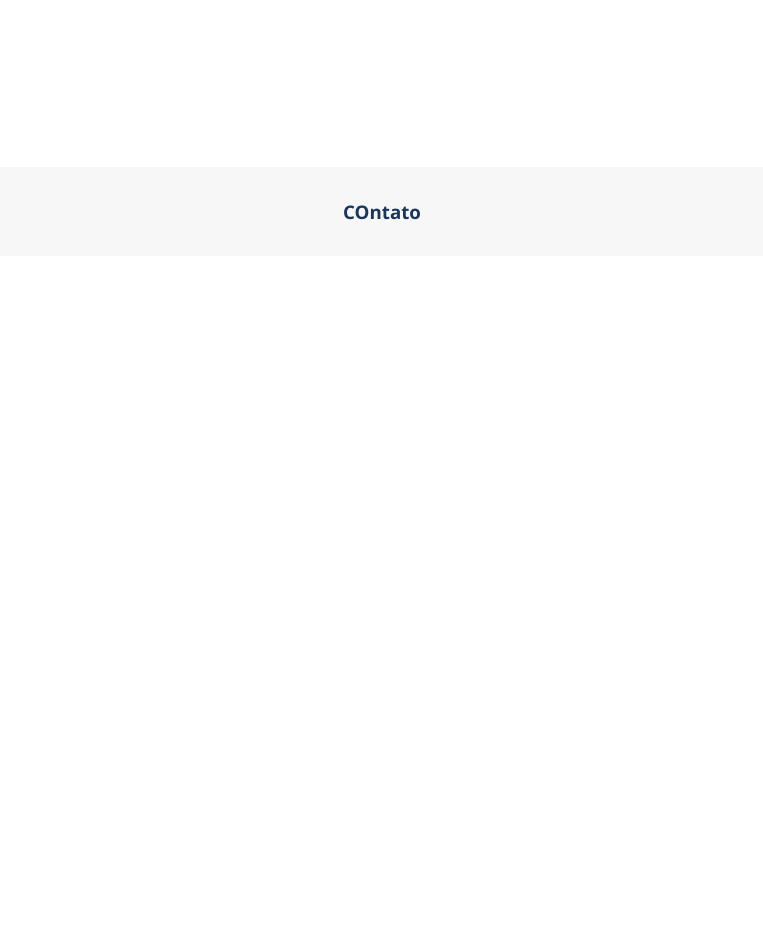
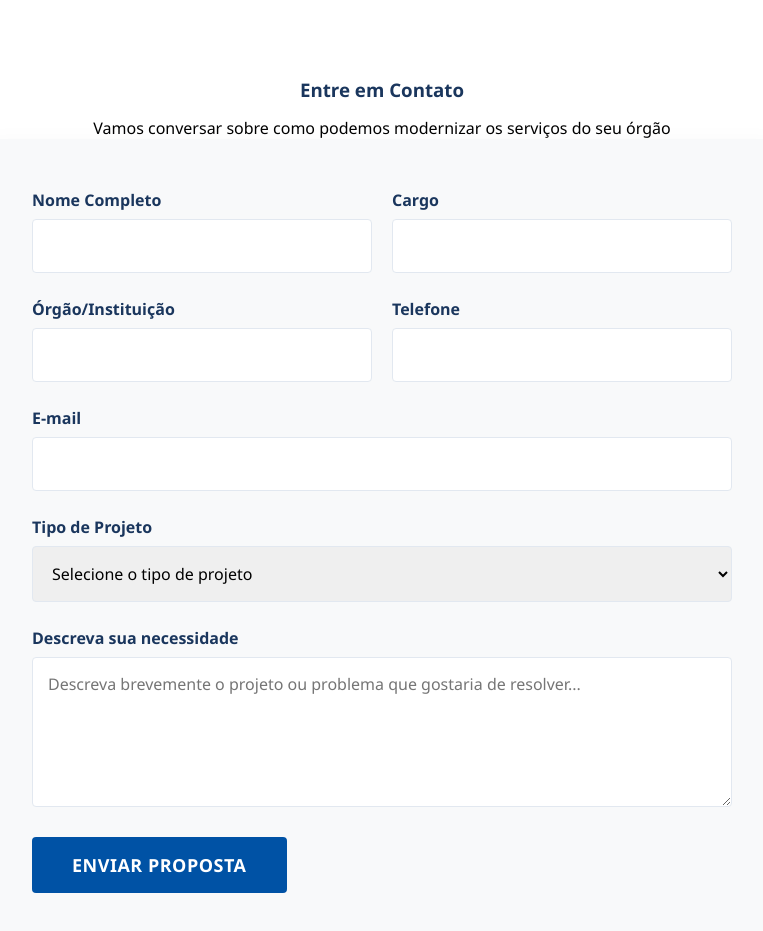
Before and after one commit to j0ttaape/GovTec-TCC, a React (Vite) app in the folder frontend/: page / in a window 1280 px wide. Shown: the part 3480-4411 px from the top of the page, without its empty margins (258-1021 px from the left). Before the commit the page ends 3736 px from the top, so only its background shows below. Built offline with nearby package versions, Linux system fonts and the light colour scheme.

Commit message:
contato finalizado

```diff
--- a/frontend/src/pages/home/index.jsx
+++ b/frontend/src/pages/home/index.jsx
@@ -106,7 +106,7 @@ export default function Inicio() {
 
             <div id="servicos" className="servicos-container">
 
-                <section  class="servicos">
+                <section class="servicos">
 
                     <div class="container">
 
@@ -240,10 +240,63 @@ export default function Inicio() {
             </section>
 
 
-                <section className="container-contato">
+<section id="contato" className="contato">
+        <div className="container">
+            <div className="section-title">
+                <h1>Entre em Contato</h1>
+                <p>Vamos conversar sobre como podemos modernizar os serviços do seu órgão</p>
+            </div>
 
-<h1>COntato</h1>
-                </section>
+            <form className="contato-form" onSubmit={(e) => { e.preventDefault(); alert('Obrigado pelo seu interesse! Entraremos em contato em breve para discutir seu projeto.'); e.target.reset(); }}>
+                <div className="form-row">
+                    <div className="form-group">
+                        <label htmlFor="nome">Nome Completo</label>
+                        <input type="text" id="nome" name="nome" required />
+                    </div>
+
+                    <div className="form-group">
+                        <label htmlFor="cargo">Cargo</label>
+                        <input type="text" id="cargo" name="cargo" required />
+                    </div>
+                </div>
+
+                <div className="form-row">
+                    <div className="form-group">
+                        <label htmlFor="orgao">Órgão/Instituição</label>
+                        <input type="text" id="orgao" name="orgao" required />
+                    </div>
+
+                    <div className="form-group">
+                        <label htmlFor="telefone">Telefone</label>
+                        <input type="tel" id="telefone" name="telefone" required />
+                    </div>
+                </div>
+
+                <div className="form-group">
+                    <label htmlFor="email">E-mail</label>
+                    <input type="email" id="email" name="email" required />
+                </div>
+
+                <div className="form-group">
+                    <label htmlFor="projeto">Tipo de Projeto</label>
+                    <select id="projeto" name="projeto">
+                        <option value="">Selecione o tipo de projeto</option>
+                        <option value="portal">Portal Governamental</option>
+                        <option value="sistema">Sistema de Gestão</option>
+                        <option value="app">Aplicativo Móvel</option>
+                        <option value="outro">Outro</option>
+                    </select>
+                </div>
+
+                <div className="form-group">
+                    <label htmlFor="mensagem">Descreva sua necessidade</label>
+                    <textarea id="mensagem" name="mensagem" placeholder="Descreva brevemente o projeto ou problema que gostaria de resolver..." required></textarea>
+                </div>
+
+                <button type="submit" className="btn btn-large">Enviar Proposta</button>
+            </form>
+        </div>
+    </section>
 
 
 
--- a/frontend/src/pages/home/index.scss
+++ b/frontend/src/pages/home/index.scss
@@ -463,7 +463,8 @@
 
                         p {
                             text-align: justify;
-                            padding: 10px;
+                            margin-left: 4rem;
+                            margin-right: 4rem;
                         }
                     }
 
@@ -492,14 +493,121 @@
     }
 
 
-    .container-contato {
-        margin-top: 12rem;
-        padding: 2rem;
-        background-color: #f7f7f7;
-        text-align: center;
+    .contato {
+        background-color: #ffffff;
+        padding: 100px 0;
+    }
 
+    .contato {
+
+
+        .section-title {
+
+            display: flex;
+            justify-content: center;
+            flex-direction: column;
+            align-items: center;
+            gap: 15px;
             h1 {
                 color: #1a365d;
             }
+
+        }
+    .contato-form {
+        max-width: 800px;
+        margin: 0 auto;
+        background-color: #f8f9fa;
+        padding: 50px;
+        border-radius: 8px;
+        box-shadow: 0 10px 30px rgba(0,0,0,0.05);
+    }
+
+    .form-group {
+        margin-bottom: 25px;
+    }
+
+    .form-group label {
+        display: block;
+        margin-bottom: 8px;
+        font-weight: 600;
+        color: #1a365d;
+    }
+
+    .form-group input,
+    .form-group textarea,
+    .form-group select {
+        width: 100%;
+        padding: 15px;
+        border: 1px solid #e2e8f0;
+        border-radius: 4px;
+        font-size: 16px;
+        transition: all 0.3s ease;
+    }
+
+    .form-group input:focus,
+    .form-group textarea:focus,
+    .form-group select:focus {
+        border-color: #0052a5;
+        box-shadow: 0 0 0 3px rgba(0, 82, 165, 0.1);
+        outline: none;
+    }
+
+    .form-group textarea {
+        height: 150px;
+        resize: vertical;
+    }
+
+    .form-row {
+        display: flex;
+        gap: 20px;
+    }
+
+    .form-row .form-group {
+        flex: 1;
+    }
+
+    .btn {
+        display: inline-block;
+        padding: 14px 32px;
+        background-color: #0052a5;
+        color: #ffffff;
+        text-decoration: none;
+        border-radius: 4px;
+        font-weight: 600;
+        transition: all 0.3s ease;
+        border: none;
+        cursor: pointer;
+        font-size: 16px;
+        text-transform: uppercase;
+        letter-spacing: 0.5px;
+    }
+
+    .btn:hover {
+        background-color: #003d7a;
+        transform: translateY(-2px);
+        box-shadow: 0 5px 15px rgba(0, 82, 165, 0.3);
+    }
+
+    .btn-large {
+        padding: 16px 40px;
+        font-size: 18px;
+    }
+
+    /* Responsividade */
+    @media (max-width: 992px) {
+        .form-row {
+            flex-direction: column;
+        }
+
+        .form-row .form-group {
+            flex: none;
         }
     }
+
+    @media (max-width: 576px) {
+        .contato-form {
+            padding: 30px 20px;
+        }
+    }
+}
+}
```
Lines whose indentation alone changed are shown as unchanged.
